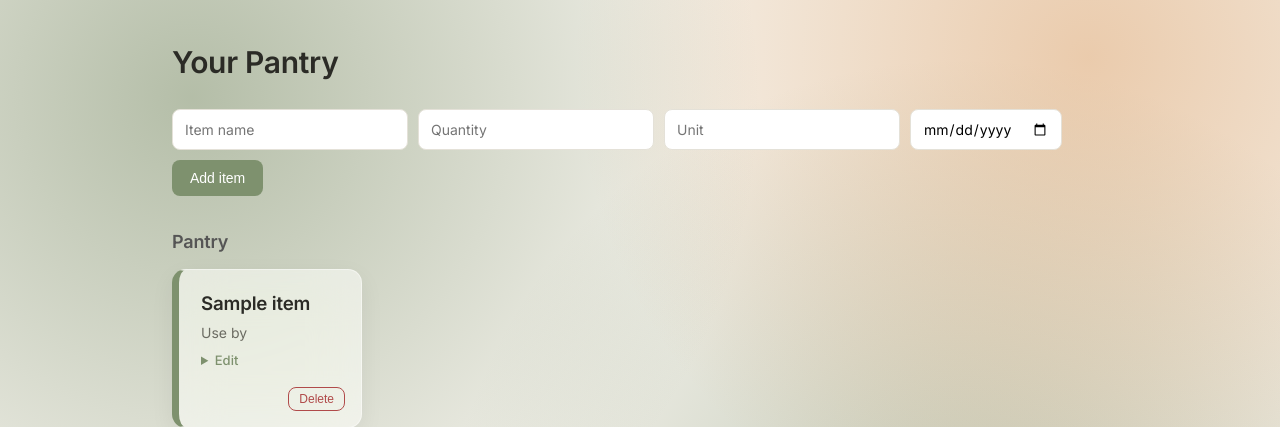
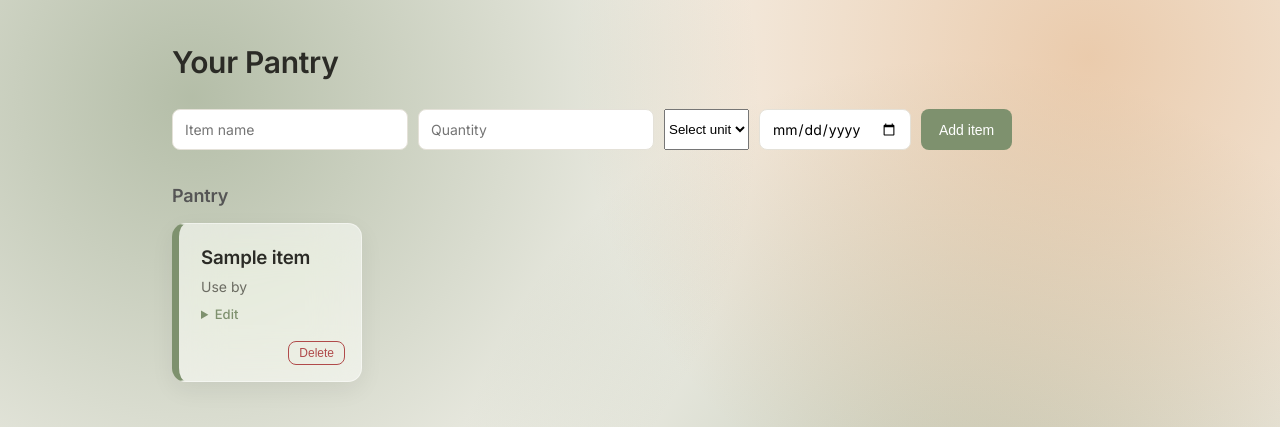
Before and after one commit to kny-c/pantry-app, a Flask app: page / in a window 1280 px wide. Shown: the part 62-489 px from the top of the page. Run offline with Flask 3, Linux system fonts and the light colour scheme; the visitor is signed in with stand-in values (Sample User, id 1); a database or web service that is not in the repository returns one stand-in record (values such as "Sample title"); some libraries are stand-ins or nearby versions.

Commit message:
Revised forms for inventory page

```diff
--- a/app.py
+++ b/app.py
@@ -191,7 +191,8 @@ def show_pantry():
                            expired_items=expired_items,
                            expiring_items=expiring_items,
                            normal_items=normal_items,
-                           username=session["username"])
+                           username=session["username"],
+                           unit_options=UNIT_OPTIONS)
 
 @app.route("/add", methods=["POST"])
 @login_required
--- a/templates/index.html
+++ b/templates/index.html
@@ -6,7 +6,12 @@
     <input type="hidden" name="csrf_token" value="{{ csrf_token() }}">
     <input type="text" name="name" placeholder="Item name" required>
     <input type="number" name="quantity" placeholder="Quantity" step="any" required>
-    <input type="text" name="unit" placeholder="Unit" required>
+    <select name="unit" required>
+      <option value="">Select unit</option>
+      {% for option in unit_options %}
+        <option value="{{ option }}">{{ option }}</option>
+      {% endfor %}
+    </select>
     <input type="date" name="expiration_date">
     <button type="submit">Add item</button>
   </form>
@@ -25,7 +30,11 @@
               <input type="hidden" name="csrf_token" value="{{ csrf_token() }}">
               <input type="text" name="name" value="{{ item.name }}" required>
               <input type="number" name="quantity" value="{{ item.quantity }}" step="any" required>
-              <input type="text" name="unit" value="{{ item.unit }}" required>
+              <select name="unit" required>
+                {% for option in unit_options %}
+                  <option value="{{ option }}" {% if item.unit == option %}selected{% endif %}>{{ option }}</option>
+                {% endfor %}
+              </select>
               <input type="date" name="expiration_date" value="{{ item.expiration_date }}">
               <button type="submit">Save</button>
             </form>
@@ -53,7 +62,11 @@
               <input type="hidden" name="csrf_token" value="{{ csrf_token() }}">
               <input type="text" name="name" value="{{ item.name }}" required>
               <input type="number" name="quantity" value="{{ item.quantity }}" step="any" required>
-              <input type="text" name="unit" value="{{ item.unit }}" required>
+              <select name="unit" required>
+                {% for option in unit_options %}
+                  <option value="{{ option }}" {% if item.unit == option %}selected{% endif %}>{{ option }}</option>
+                {% endfor %}
+              </select>
               <input type="date" name="expiration_date" value="{{ item.expiration_date }}">
               <button type="submit">Save</button>
             </form>
@@ -80,7 +93,10 @@
             <input type="hidden" name="csrf_token" value="{{ csrf_token() }}">
             <input type="text" name="name" value="{{ item.name }}" required>
             <input type="number" name="quantity" value="{{ item.quantity }}" step="any" required>
-            <input type="text" name="unit" value="{{ item.unit }}" required>
+            <select name="unit" required>
+              {% for option in unit_options %}
+                <option value="{{ option }}" {% if item.unit == option %}selected{% endif %}>{{ option }}</option>
+              {% endfor %}
             <input type="date" name="expiration_date" value="{{ item.expiration_date }}">
             <button type="submit">Save</button>
           </form>
```
